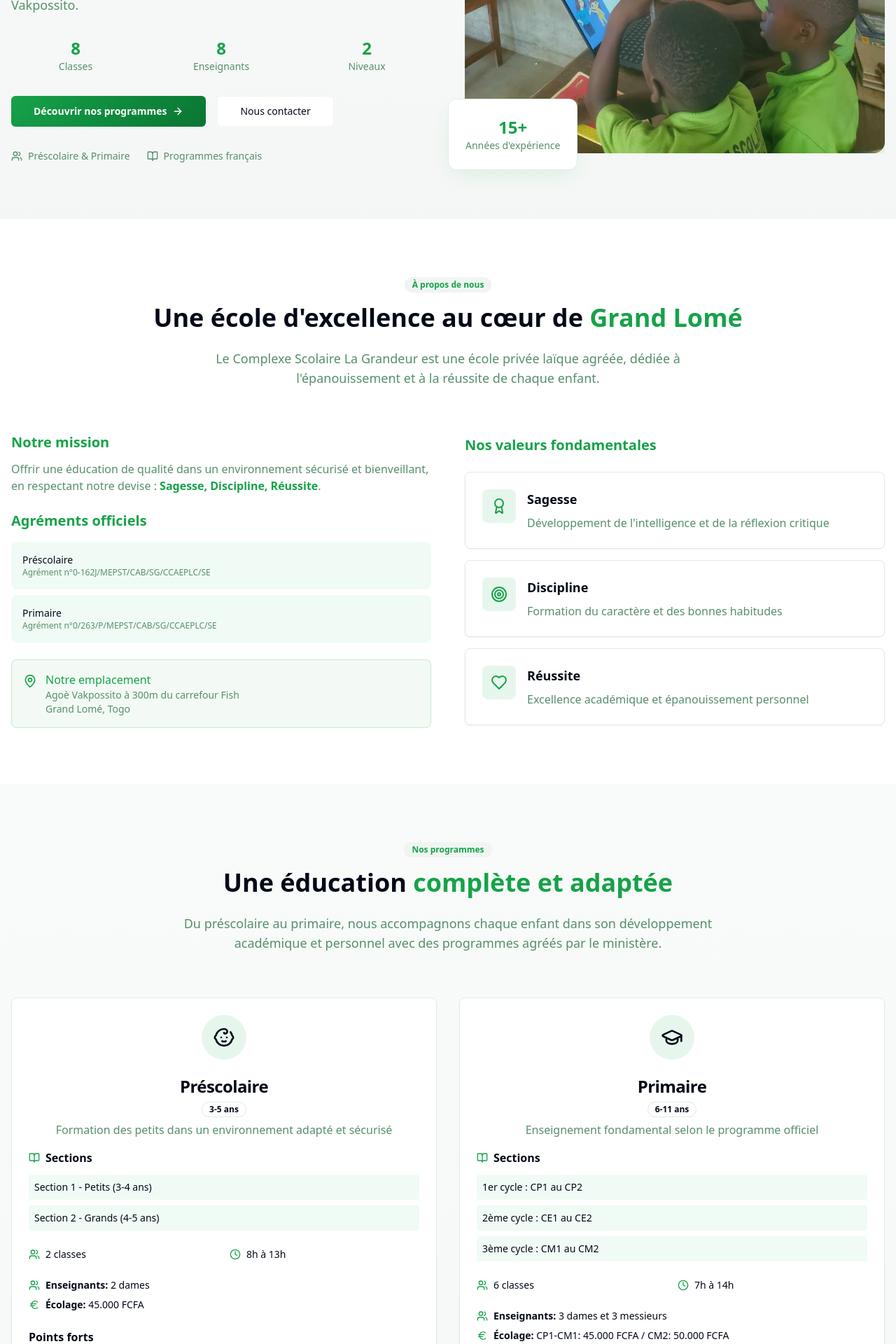
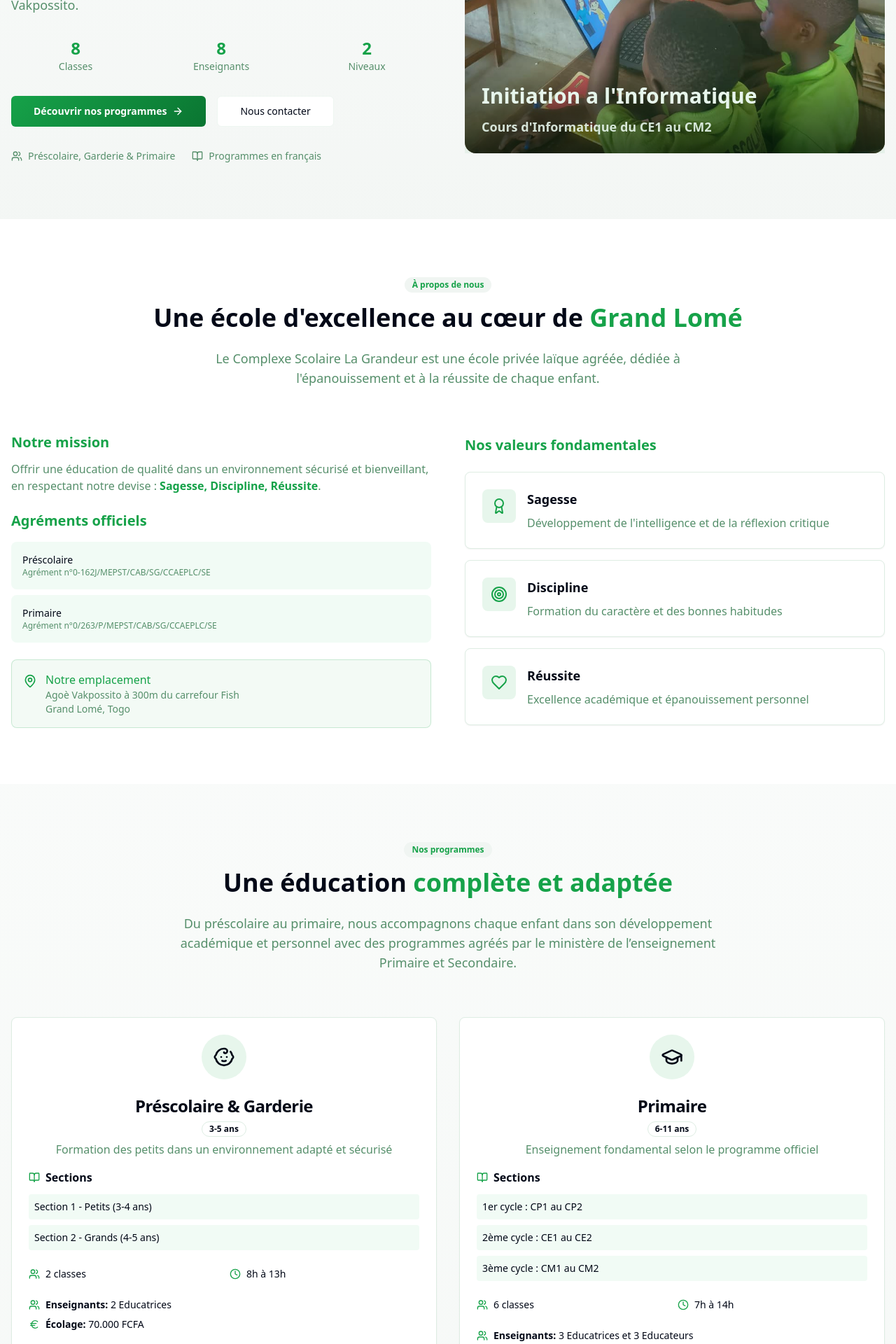
Before and after one commit to henrikpeterson/Primary-School-website, a React (Vite) app: page / in a window 1280 px wide. Shown: the part 440-2360 px from the top of the page at 70% size. Built offline with nearby package versions, Linux system fonts and the light colour scheme.

Commit message:
modification de certaines informations

```diff
--- a/src/components/Contact.tsx
+++ b/src/components/Contact.tsx
@@ -8,7 +8,7 @@ const Contact = () => {
     {
       icon: <Phone className="h-5 w-5" />,
       title: "Téléphone",
-      value: "90 66 35 80",
+      value: "90 66 35 80 / 99 45 65 28",
       action: "tel:90663580",
       actionText: "Appeler"
     },
--- a/src/components/Footer.tsx
+++ b/src/components/Footer.tsx
@@ -39,7 +39,7 @@ const Footer = () => {
               <div className="flex items-start space-x-3">
                 <Phone className="h-4 w-4 mt-1 flex-shrink-0 opacity-75" />
                 <div>
-                  <div>90 66 35 80</div>
+                  <div>90 66 35 80 / 99 45 65 28</div>
                 </div>
               </div>
               <div className="flex items-start space-x-3">
@@ -54,6 +54,7 @@ const Footer = () => {
                 <div>
                   Agoè Vakpossito à 300m<br />
                   du carrefour Fish<br />
+                  à côté du Carrefour Bon Berger <br />
                   Grand Lomé, Togo
                 </div>
               </div>
--- a/src/components/Header.tsx
+++ b/src/components/Header.tsx
@@ -33,7 +33,7 @@ const Header = () => {
           <div className="hidden lg:flex items-center space-x-6 text-sm">
             <div className="flex items-center space-x-2 text-muted-foreground">
               <Phone className="h-4 w-4" />
-              <span>90 66 35 80</span>
+              <span>90 66 35 80 / 99 45 65 28</span>
             </div>
             <div className="flex items-center space-x-2 text-muted-foreground">
               <Mail className="h-4 w-4" />
@@ -82,7 +82,7 @@ const Header = () => {
               <div className="pt-4 border-t border-border space-y-2">
                 <div className="flex items-center space-x-2 text-sm text-muted-foreground">
                   <Phone className="h-4 w-4" />
-                  <span>90 66 35 80</span>
+                  <span>90 66 35 80 / 99 45 65 28</span>
                 </div>
                 <div className="flex items-center space-x-2 text-sm text-muted-foreground">
                   <Mail className="h-4 w-4" />
--- a/src/components/Hero.tsx
+++ b/src/components/Hero.tsx
@@ -73,11 +73,11 @@ const Hero = () => {
             <div className="flex flex-wrap gap-6 text-sm text-muted-foreground">
               <div className="flex items-center space-x-2">
                 <Users className="h-4 w-4" />
-                <span>Préscolaire & Primaire</span>
+                <span>Préscolaire, Garderie & Primaire</span>
               </div>
               <div className="flex items-center space-x-2">
                 <BookOpen className="h-4 w-4" />
-                <span>Programmes français</span>
+                <span>Programmes en français</span>
               </div>
             </div>
           </div>
@@ -100,6 +100,10 @@ const Hero = () => {
                       alt="Complexe Scolaire La Grandeur - Vue principale"
                       className="w-full h-full object-cover"
                     />
+                    <div className="absolute bottom-0 left-0 right-0 bg-gradient-to-t from-black/70 to-transparent p-6">
+                      <h3 className="text-white text-3xl font-black mb-3">Nos Élèves</h3>
+                      <p className="text-white/90 text-lg font-semibold">Des moments d'apprentissage enrichissants dans nos classes interactives</p>
+                    </div>
                     <div className="absolute inset-0 bg-primary/10"></div>
                   </div>
                 </CarouselItem>
@@ -110,6 +114,10 @@ const Hero = () => {
                       alt="Complexe Scolaire La Grandeur - Élèves en apprentissage"
                       className="w-full h-full object-cover"
                     />
+                    <div className="absolute bottom-0 left-0 right-0 bg-gradient-to-t from-black/70 to-transparent p-6">
+                      <h3 className="text-white text-3xl font-black mb-3">Initiation a l'Informatique</h3>
+                      <p className="text-white/90 text-lg font-semibold">Cours d'Informatique du CE1 au CM2</p>
+                    </div>
                     <div className="absolute inset-0 bg-primary/10"></div>
                   </div>
                 </CarouselItem>
@@ -120,26 +128,10 @@ const Hero = () => {
                       alt="Complexe Scolaire La Grandeur - Vue principale"
                       className="w-full h-full object-cover"
                     />
-                    <div className="absolute inset-0 bg-primary/10"></div>
-                  </div>
-                </CarouselItem>
-                  <CarouselItem>
-                  <div className="relative overflow-hidden rounded-2xl shadow-hero w-[600px] h-[500px]">
-                    <img
-                      src={image8}
-                      alt="Complexe Scolaire La Grandeur - Vue principale"
-                      className="w-full h-full object-cover"
-                    />
-                    <div className="absolute inset-0 bg-primary/10"></div>
-                  </div>
-                </CarouselItem>
-                                <CarouselItem>
-                  <div className="relative overflow-hidden rounded-2xl shadow-hero w-[600px] h-[500px]">
-                    <img
-                      src={image11}
-                      alt="Complexe Scolaire La Grandeur - Vue principale"
-                      className="w-full h-full object-cover"
-                    />
+                    <div className="absolute bottom-0 left-0 right-0 bg-gradient-to-t from-black/70 to-transparent p-6">
+                      <h3 className="text-white text-3xl font-black mb-3">Sortie scolaire</h3>
+                      <p className="text-white/90 text-lg font-semibold">Journée de découvertes et d’aventures pour nos élèves.</p>
+                    </div>
                     <div className="absolute inset-0 bg-primary/10"></div>
                   </div>
                 </CarouselItem>
@@ -150,13 +142,6 @@ const Hero = () => {
               <CarouselNext className="absolute right-4 top-1/2 -translate-y-1/2 bg-card/80 backdrop-blur-sm border-border hover:bg-card" />
             </Carousel>
 
-            {/* Badge flottant */}
-            <div className="absolute -bottom-6 -left-6 bg-card p-6 rounded-xl shadow-card border border-border">
-              <div className="text-center">
-                <div className="text-2xl font-bold text-primary">15+</div>
-                <div className="text-sm text-muted-foreground">Années d'expérience</div>
-              </div>
-            </div>
           </div>
         </div>
       </div>
--- a/src/components/Programs.tsx
+++ b/src/components/Programs.tsx
@@ -8,7 +8,7 @@ const Programs = () => {
   const programs = [
     {
       icon: <Baby className="h-8 w-8" />,
-      title: "Préscolaire",
+      title: "Préscolaire & Garderie",
       subtitle: "3-5 ans",
       description: "Formation des petits dans un environnement adapté et sécurisé",
       sections: [
@@ -16,8 +16,8 @@ const Programs = () => {
         "Section 2 - Grands (4-5 ans)"
       ],
       classes: 2,
-      teachers: "2 dames",
-      price: "45.000 FCFA",
+      teachers: "2 Educatrices",
+      price: "70.000 FCFA",
       schedule: "8h à 13h",
       agreement: "n°0-162J/MEPST/CAB/SG/CCAEPLC/SE",
       features: [
@@ -38,8 +38,8 @@ const Programs = () => {
         "3ème cycle : CM1 au CM2"
       ],
       classes: 6,
-      teachers: "3 dames et 3 messieurs",
-      price: "CP1-CM1: 45.000 FCFA / CM2: 50.000 FCFA",
+      teachers: "3 Educatrices et 3 Educateurs",
+      price: "CP1-CM1: 50.000 FCFA / CM2: 55.000 FCFA",
       schedule: "7h à 14h",
       agreement: "n°0/263/P/MEPST/CAB/SG/CCAEPLC/SE",
       features: [
@@ -68,7 +68,7 @@ const Programs = () => {
           </h2>
           <p className="text-lg text-muted-foreground max-w-3xl mx-auto">
             Du préscolaire au primaire, nous accompagnons chaque enfant dans son développement
-            académique et personnel avec des programmes agréés par le ministère.
+            académique et personnel avec des programmes agréés par le ministère de l’enseignement Primaire et Secondaire.
           </p>
         </div>
 
--- a/src/components/Team.tsx
+++ b/src/components/Team.tsx
@@ -1,172 +1,196 @@
-import { Card, CardContent } from "@/components/ui/card";
+import { Card, CardContent, CardHeader, CardTitle } from "@/components/ui/card";
 import { Badge } from "@/components/ui/badge";
-import { Users, Crown, BookOpen, Baby } from "lucide-react";
+import { Button } from "@/components/ui/button";
+import { Baby, GraduationCap, BookOpen, Users, Clock, Euro } from "lucide-react";
+import studentsImage from "@/assets/students-learning.jpg";
 
-const Team = () => {
-  const teamStructure = [
+const Programs = () => {
+  const programs = [
     {
-      icon: <Crown className="h-6 w-6" />,
-      title: "Direction",
-      members: "1 dame",
-      description: "Direction générale de l'établissement",
-      color: "bg-primary"
+      icon: <Baby className="h-8 w-8" />,
+      title: "Préscolaire & Garderie",
+      subtitle: "3-5 ans",
+      description: "Formation des petits dans un environnement adapté et sécurisé",
+      sections: [
+        "Section 1 - Petits (3-4 ans)",
+        "Section 2 - Grands (4-5 ans)"
+      ],
+      classes: 2,
+      teachers: "2 Educatrices",
+      price: "70.000 FCFA",
+      schedule: "8h à 13h",
+      agreement: "n°0-162J/MEPST/CAB/SG/CCAEPLC/SE",
+      features: [
+        "Éveil et développement",
+        "Activités ludiques",
+        "Préparation au primaire",
+        "Encadrement personnalisé"
+      ]
     },
     {
-      icon: <BookOpen className="h-6 w-6" />,
-      title: "Direction Pédagogique Primaire",
-      members: "1 monsieur",
-      description: "Supervision pédagogique du primaire",
-      color: "bg-primary-light"
-    },
-    {
-      icon: <Baby className="h-6 w-6" />,
-      title: "Direction Pédagogique Préscolaire",
-      members: "1 dame",
-      description: "Supervision pédagogique du préscolaire",
-      color: "bg-primary-dark"
+      icon: <GraduationCap className="h-8 w-8" />,
+      title: "Primaire",
+      subtitle: "6-11 ans",
+      description: "Enseignement fondamental selon le programme officiel",
+      sections: [
+        "1er cycle : CP1 au CP2",
+        "2ème cycle : CE1 au CE2",
+        "3ème cycle : CM1 au CM2"
+      ],
+      classes: 6,
+      teachers: "3 Educatrices et 3 Educateurs",
+      price: "CP1-CM1: 50.000 FCFA / CM2: 55.000 FCFA",
+      schedule: "7h à 14h",
+      agreement: "n°0/263/P/MEPST/CAB/SG/CCAEPLC/SE",
+      features: [
+        "Programme français complet",
+        "Anglais dès le CP1",
+        "Informatique CE1-CM2",
+        "Travaux manuels"
+      ]
     }
   ];
 
-  const teachers = [
-    {
-      level: "Préscolaire",
-      count: "2 dames",
-      description: "Spécialisées dans l'éveil et le développement des tout-petits",
-      icon: <Baby className="h-5 w-5" />,
-      classes: "2 classes"
-    },
-    {
-      level: "Primaire",
-      count: "3 dames et 3 messieurs",
-      description: "Enseignement fondamental selon le programme officiel",
-      icon: <BookOpen className="h-5 w-5" />,
-      classes: "6 classes"
-    }
+  const subjects = [
+    { name: "Français", level: "Tous niveaux", type: "Fondamental" },
+    { name: "Anglais", level: "CP1 au CM2", type: "Secondaire" },
+    { name: "Informatique", level: "CE1 au CM2", type: "Moderne" },
+    { name: "Travaux Manuels", level: "Tous niveaux", type: "Pratique" }
   ];
 
   return (
-    <section id="equipe" className="py-20 bg-background">
+    <section id="programmes" className="py-20 bg-section-gradient">
       <div className="container mx-auto px-4">
         <div className="text-center mb-16">
-          <Badge variant="secondary" className="mb-4">Notre équipe</Badge>
+          <Badge variant="secondary" className="mb-4">Nos programmes</Badge>
           <h2 className="text-3xl md:text-4xl font-bold mb-6">
-            Une équipe <span className="text-primary">expérimentée et dévouée</span>
+            Une éducation <span className="text-primary">complète et adaptée</span>
           </h2>
           <p className="text-lg text-muted-foreground max-w-3xl mx-auto">
-            Notre établissement compte une équipe pédagogique qualifiée et expérimentée,
-            dirigée par une direction compétente pour assurer la réussite de vos enfants.
+            Du préscolaire au primaire, nous accompagnons chaque enfant dans son développement
+            académique et personnel avec des programmes agréés par le ministère de l’enseignement Primaire et Secondaire.
           </p>
         </div>
 
-        {/* Structure de direction */}
-        <div className="mb-16">
-          <h3 className="text-2xl font-bold text-center mb-8">Structure de direction</h3>
-          <div className="grid md:grid-cols-3 gap-6">
-            {teamStructure.map((role, index) => (
-              <Card key={index} className="group hover:shadow-card transition-all duration-300">
-                <CardContent className="p-6 text-center">
-                  <div className={`${role.color} w-16 h-16 rounded-full flex items-center justify-center mx-auto mb-4 text-primary-foreground group-hover:scale-110 transition-transform`}>
-                    {role.icon}
+        {/* Programmes principaux */}
+        <div className="grid lg:grid-cols-2 gap-8 mb-16">
+          {programs.map((program, index) => (
+            <Card key={index} className="group hover:shadow-hero transition-all duration-300">
+              <CardHeader className="text-center pb-4">
+                <div className="bg-primary/10 w-16 h-16 rounded-full flex items-center justify-center mx-auto mb-4 group-hover:bg-primary group-hover:text-primary-foreground transition-colors">
+                  {program.icon}
                 </div>
-                  <h4 className="font-semibold text-lg mb-2">{role.title}</h4>
-                  <Badge variant="outline" className="mb-3">{role.members}</Badge>
-                  <p className="text-sm text-muted-foreground">{role.description}</p>
-                </CardContent>
-              </Card>
+                <CardTitle className="text-2xl">{program.title}</CardTitle>
+                <Badge variant="outline" className="w-fit mx-auto">{program.subtitle}</Badge>
+                <p className="text-muted-foreground">{program.description}</p>
+              </CardHeader>
+
+              <CardContent className="space-y-6">
+                {/* Sections */}
+                <div>
+                  <h4 className="font-semibold mb-3 flex items-center">
+                    <BookOpen className="h-4 w-4 mr-2 text-primary" />
+                    Sections
+                  </h4>
+                  <div className="space-y-2">
+                    {program.sections.map((section, idx) => (
+                      <div key={idx} className="text-sm bg-accent/30 p-2 rounded">{section}</div>
                     ))}
                   </div>
                 </div>
 
-        {/* Corps enseignant */}
-        <div className="grid lg:grid-cols-2 gap-8">
+                {/* Informations pratiques */}
+                <div className="grid grid-cols-2 gap-4 text-sm">
+                  <div className="flex items-center space-x-2">
+                    <Users className="h-4 w-4 text-primary" />
+                    <span>{program.classes} classes</span>
+                  </div>
+                  <div className="flex items-center space-x-2">
+                    <Clock className="h-4 w-4 text-primary" />
+                    <span>{program.schedule}</span>
+                  </div>
+                </div>
+
+                <div className="space-y-2">
+                  <div className="flex items-center space-x-2 text-sm">
+                    <Users className="h-4 w-4 text-primary" />
+                    <span><strong>Enseignants:</strong> {program.teachers}</span>
+                  </div>
+                  <div className="flex items-center space-x-2 text-sm">
+                    <Euro className="h-4 w-4 text-primary" />
+                    <span><strong>Écolage:</strong> {program.price}</span>
+                  </div>
+                </div>
+
+                {/* Caractéristiques */}
                 <div>
-            <h3 className="text-2xl font-bold mb-8">Corps enseignant</h3>
-            <div className="space-y-6">
-              {teachers.map((teacher, index) => (
-                <Card key={index} className="group hover:shadow-card transition-all duration-300">
-                  <CardContent className="p-6">
-                    <div className="flex items-start space-x-4">
-                      <div className="bg-primary/10 p-3 rounded-lg text-primary group-hover:bg-primary group-hover:text-primary-foreground transition-colors">
-                        {teacher.icon}
+                  <h4 className="font-semibold mb-3">Points forts</h4>
+                  <div className="grid grid-cols-2 gap-2">
+                    {program.features.map((feature, idx) => (
+                      <div key={idx} className="text-xs bg-primary/5 p-2 rounded text-primary font-medium">
+                        {feature}
                       </div>
-                      <div className="flex-1">
-                        <div className="flex items-center justify-between mb-2">
-                          <h4 className="font-semibold text-lg">{teacher.level}</h4>
-                          <Badge variant="secondary">{teacher.classes}</Badge>
+                    ))}
                   </div>
-                        <div className="text-primary font-medium mb-2">{teacher.count}</div>
-                        <p className="text-sm text-muted-foreground">{teacher.description}</p>
+                </div>
+
+                {/* Agrément */}
+                <div className="pt-4 border-t border-border">
+                  <div className="text-xs text-muted-foreground">
+                    <strong>Agrément:</strong> {program.agreement}
                   </div>
                 </div>
               </CardContent>
             </Card>
           ))}
         </div>
+
+        {/* Matières enseignées */}
+        <div className="bg-card rounded-2xl p-8 shadow-card">
+          <div className="grid lg:grid-cols-2 gap-8 items-center">
+            <div>
+              <h3 className="text-2xl font-bold mb-6">Matières enseignées</h3>
+              <div className="grid gap-4">
+                {subjects.map((subject, index) => (
+                  <div key={index} className="flex items-center justify-between p-4 bg-accent/30 rounded-lg">
+                    <div>
+                      <div className="font-medium">{subject.name}</div>
+                      <div className="text-sm text-muted-foreground">{subject.level}</div>
+                    </div>
+                    <Badge variant="secondary">{subject.type}</Badge>
+                  </div>
+                ))}
               </div>
 
-          {/* Statistiques équipe */}
-          <div className="space-y-6">
-            <h3 className="text-2xl font-bold">Notre force</h3>
-
-            <div className="bg-hero-gradient p-6 rounded-xl text-primary-foreground">
-              <div className="text-center">
-                <div className="text-4xl font-bold mb-2">11</div>
-                <div className="text-sm opacity-90">Membres de l'équipe</div>
+              <div className="mt-6 p-4 bg-primary/5 rounded-lg border border-primary/20">
+                <div className="font-medium text-primary mb-2">Activités spéciales</div>
+                <div className="text-sm text-muted-foreground">
+                  <strong>Travaux Manuels:</strong> Vendredi 14h15 à 15h15<br />
+                  <strong>Récréations:</strong> 9h-9h10 et 11h30-12h10
+                </div>
               </div>
             </div>
 
-            <div className="grid grid-cols-2 gap-4">
-              <div className="text-center p-4 bg-accent/30 rounded-lg">
-                <div className="text-2xl font-bold text-primary">8</div>
-                <div className="text-sm text-muted-foreground">Enseignants</div>
+            <div className="relative">
+              <img
+                src={studentsImage}
+                alt="Élèves en apprentissage"
+                className="w-full h-80 object-cover rounded-xl shadow-card"
+              />
+              <div className="absolute inset-0 bg-hero-gradient/10 rounded-xl"></div>
             </div>
-              <div className="text-center p-4 bg-accent/30 rounded-lg">
-                <div className="text-2xl font-bold text-primary">3</div>
-                <div className="text-sm text-muted-foreground">Directeurs</div>
           </div>
         </div>
 
-            <Card className="p-6">
-              <h4 className="font-semibold mb-4 flex items-center">
-                <Users className="h-5 w-5 mr-2 text-primary" />
-                Répartition par niveau
-              </h4>
-              <div className="space-y-3">
-                <div className="flex justify-between items-center">
-                  <span className="text-sm">Préscolaire</span>
-                  <div className="flex items-center space-x-2">
-                    <div className="w-20 h-2 bg-primary/20 rounded-full">
-                      <div className="w-1/4 h-2 bg-primary rounded-full"></div>
-                    </div>
-                    <span className="text-xs text-muted-foreground">25%</span>
-                  </div>
-                </div>
-                <div className="flex justify-between items-center">
-                  <span className="text-sm">Primaire</span>
-                  <div className="flex items-center space-x-2">
-                    <div className="w-20 h-2 bg-primary/20 rounded-full">
-                      <div className="w-3/4 h-2 bg-primary rounded-full"></div>
-                    </div>
-                    <span className="text-xs text-muted-foreground">75%</span>
-                  </div>
-                </div>
-              </div>
-            </Card>
-
-            <div className="p-6 bg-primary/5 rounded-lg border border-primary/20">
-              <h4 className="font-semibold text-primary mb-3">Engagement qualité</h4>
-              <ul className="text-sm text-muted-foreground space-y-2">
-                <li>• Formation continue des enseignants</li>
-                <li>• Suivi pédagogique personnalisé</li>
-                <li>• Encadrement bienveillant</li>
-                <li>• Respect des programmes officiels</li>
-              </ul>
-            </div>
-          </div>
+        {/* Call to action */}
+        <div className="text-center mt-12">
+          <Button variant="cta" size="lg">
+            Inscrivez votre enfant
+          </Button>
         </div>
       </div>
     </section>
   );
 };
 
-export default Team;
+export default Programs;
```
Lines whose indentation alone changed are shown as unchanged.
